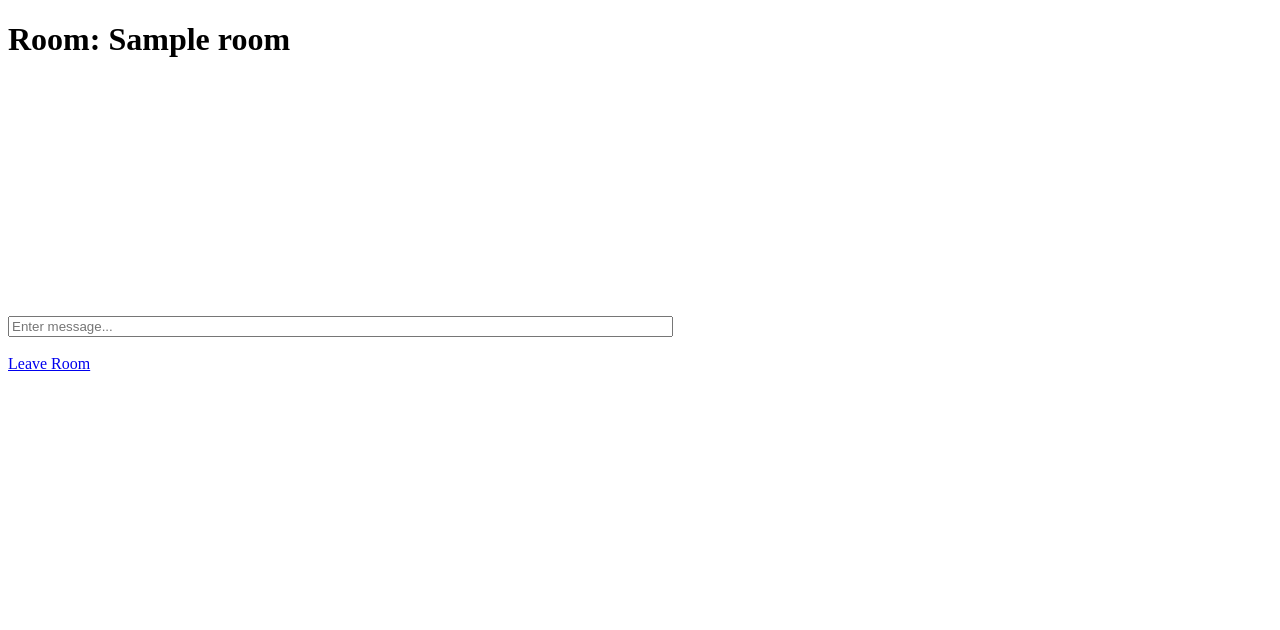
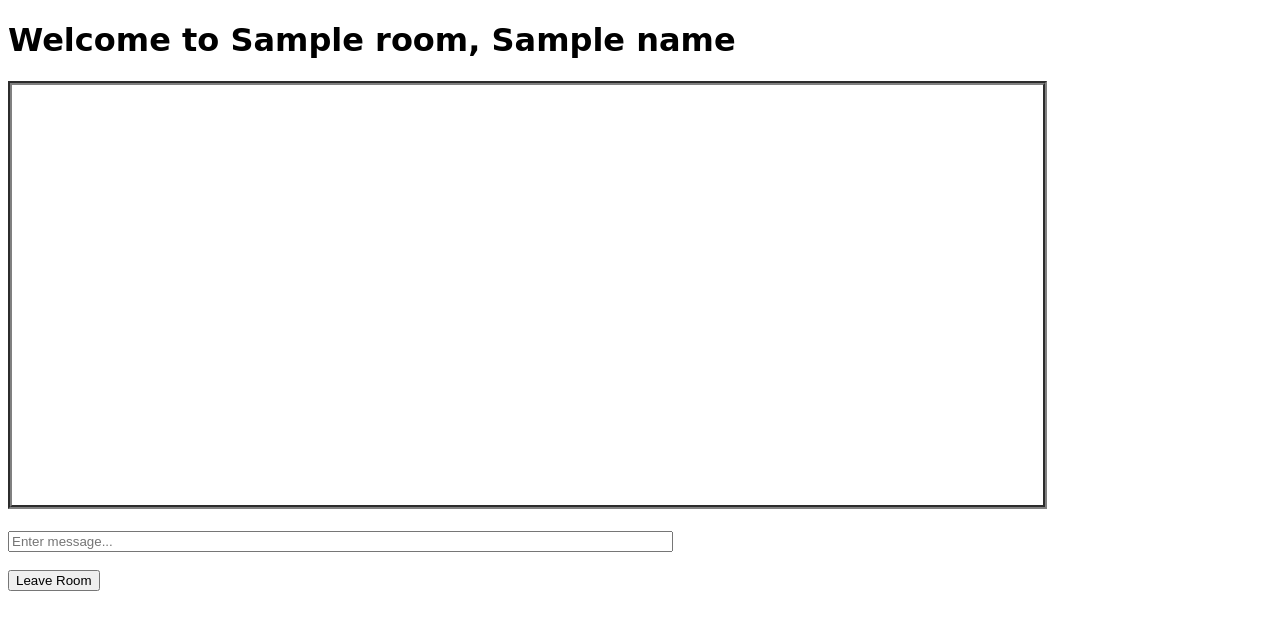
Before and after one commit to cs1520-Dungeons-and-Dragons/1520-Web-Application, a Flask app: template templates/play.html in a window 1280 px wide. Shown: the top 630 px of the page. Run offline with Flask 2, Linux system fonts and the light colour scheme; the template is opened without the code that fills it: most values are stand-ins (such as "Sample title", 1, 10 or a date in 2020); some libraries are stand-ins or nearby versions.

Commit message:
Made some style changes on the play page.

```diff
--- a/static/css/play.css
+++ b/static/css/play.css
@@ -1,12 +1,23 @@
 #chatbox{
 	overflow: none;
 	position: relative;
-	width: 100%;
-	height: 200px;
+	width: 80%;
+	height: 400px;
+	border: 4px groove gray;
+	padding: 10px;
+	display: inline-block;
 }
 #chatlog{
 	overflow: auto;
 	position: absolute;
-	width: 100%;
-	max-height: 200px;
+	width: 97%;
+	max-height: 400px;
+	font-family: "Courier New", Courier, monospace;
+	display:inline-block;
 }
+#leave{
+
+}
+h1{
+	font-family: "Comic Sans MS", cursive, sans-serif;
+}
--- a/static/js/play.js
+++ b/static/js/play.js
@@ -10,7 +10,7 @@ $(document).ready(function(){
 
 	socket.on('status', function(data){
 		console.log(data);
-		$('#chatlog').append('<p style=\'color:' + data.color + '\'>' + data.msg + '</p>');
+		$('#chatlog').append('<p style=\'color:' + data.color + '\'>&lt;' + data.msg + '&gt;</p>');
 		$('#chatlog').scrollTop($('#chatlog')[0].scrollHeight);
 	});
 
@@ -34,10 +34,11 @@ $(document).ready(function(){
 			socket.emit('text', {msg: t});
 		}
     });
+
+	$('#leave').click(function(){
+		socket.emit('left', {}, function(){
+			socket.disconnect();
+			window.location.href = "/static/index.html";
+		});
+	});
 });
-function leave_room(){
-    socket.emit('left', {}, function(){
-        socket.disconnect();
-        window.location.href = "/static/index.html";
-    });
-}
--- a/templates/play.html
+++ b/templates/play.html
@@ -8,13 +8,14 @@
 		<title>Play D&D!</title>
 	</head>
 	<body>
-		<h1>Room: {{ room }}</h1>
+		<h1>Welcome to {{ room }}, {{ name }}</h1>
 		<!----><div id="chatbox">
 			<div id="chatlog">
 			</div>
 		</div><!---->
 		<!----<textarea id="chatmessages" cols="80" rows="30" readonly></textarea><!----><br><br>
 		<input id="text" size="80" placeholder="Enter message..."><br><br>
-		<a href="#" onclick="leave_room();">Leave Room</a>
+		<!----<a href="#" onclick="leave_room();">Leave Room</a><!---->
+		<button id="leave">Leave Room</button>
 	</body>
 </html>
```
